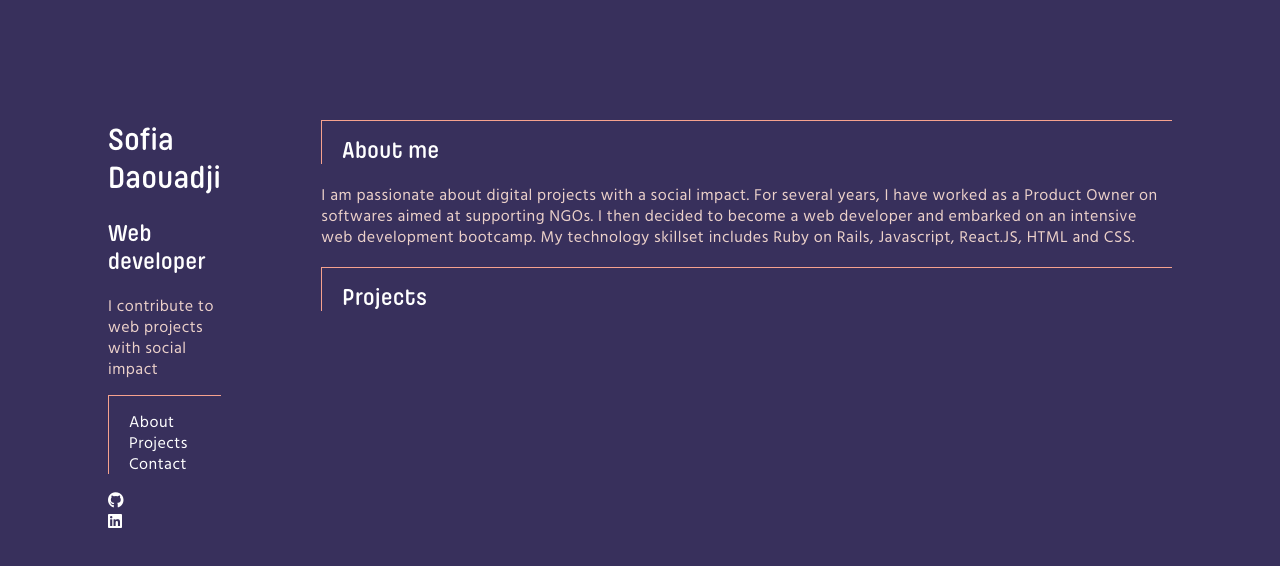
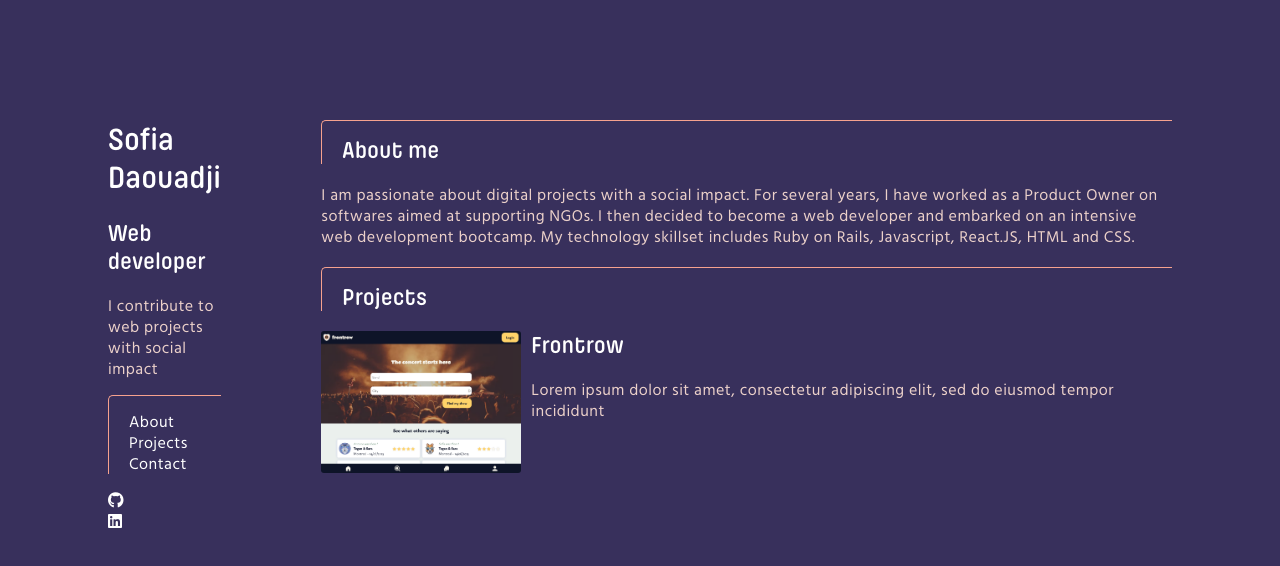
Before and after one commit to daouasof/my-portfolio, a React (Create React App) app: page / in a window 1280 px wide. Shown: the top 566 px of the page. Built offline with nearby package versions, Linux system fonts and the light colour scheme.

Commit message:
Started project card, working on image border

```diff
--- a/src/components/Main.jsx
+++ b/src/components/Main.jsx
@@ -1,4 +1,5 @@
 import '../styles/Main.css';
+import Project from './Project';
 
 function Main() {
   return (
@@ -16,6 +17,7 @@ function Main() {
       <h2 className="title" id="Projects">
         Projects
       </h2>
+      <Project />
     </div>
   );
 }
--- /dev/null
+++ b/src/components/Project.jsx
@@ -0,0 +1,19 @@
+import '../styles/Project.css';
+import Frontrow from '../assets/images/Frontrow.png';
+
+function Project() {
+  return (
+    <div className="project">
+      <img src={Frontrow} alt="" />
+      <div>
+        <h2>Frontrow</h2>
+        <p>
+          Lorem ipsum dolor sit amet, consectetur adipiscing elit, sed do
+          eiusmod tempor incididunt{' '}
+        </p>
+      </div>
+    </div>
+  );
+}
+
+export default Project;
--- a/src/styles/Main.css
+++ b/src/styles/Main.css
@@ -1,6 +1,7 @@
 .title {
   padding-left: 20px;
   padding-top: 15px;
+  border-top-left-radius: 5px;
   border-top: solid 1px var(--strong1);
   border-left: solid 1px var(--strong1);
 }
--- a/src/styles/Nav.css
+++ b/src/styles/Nav.css
@@ -5,6 +5,7 @@ ul {
 .nav {
   padding-left: 20px;
   padding-top: 15px;
+  border-top-left-radius: 5px;
   border-top: solid 1px var(--strong1);
   border-left: solid 1px var(--strong1);
 }
--- /dev/null
+++ b/src/styles/Project.css
@@ -0,0 +1,18 @@
+.project {
+  display: flex;
+  align-items: start;
+}
+
+.project h2 {
+  margin-top: 0px;
+}
+
+img {
+  width: 200px;
+  border-radius: 3px;
+  object-fit: cover;
+  margin-right: 10px;
+  /* box-shadow: 0 0 10px rgb(var(--light1)); */
+  /* box-shadow: 0 0 10px calc(rgba(var(--light1), 1)); */
+  /* box-shadow: 0 0 10px var(--light1); */
+}
```
Also changed, not shown: src/assets/images/Frontrow.png (added).
